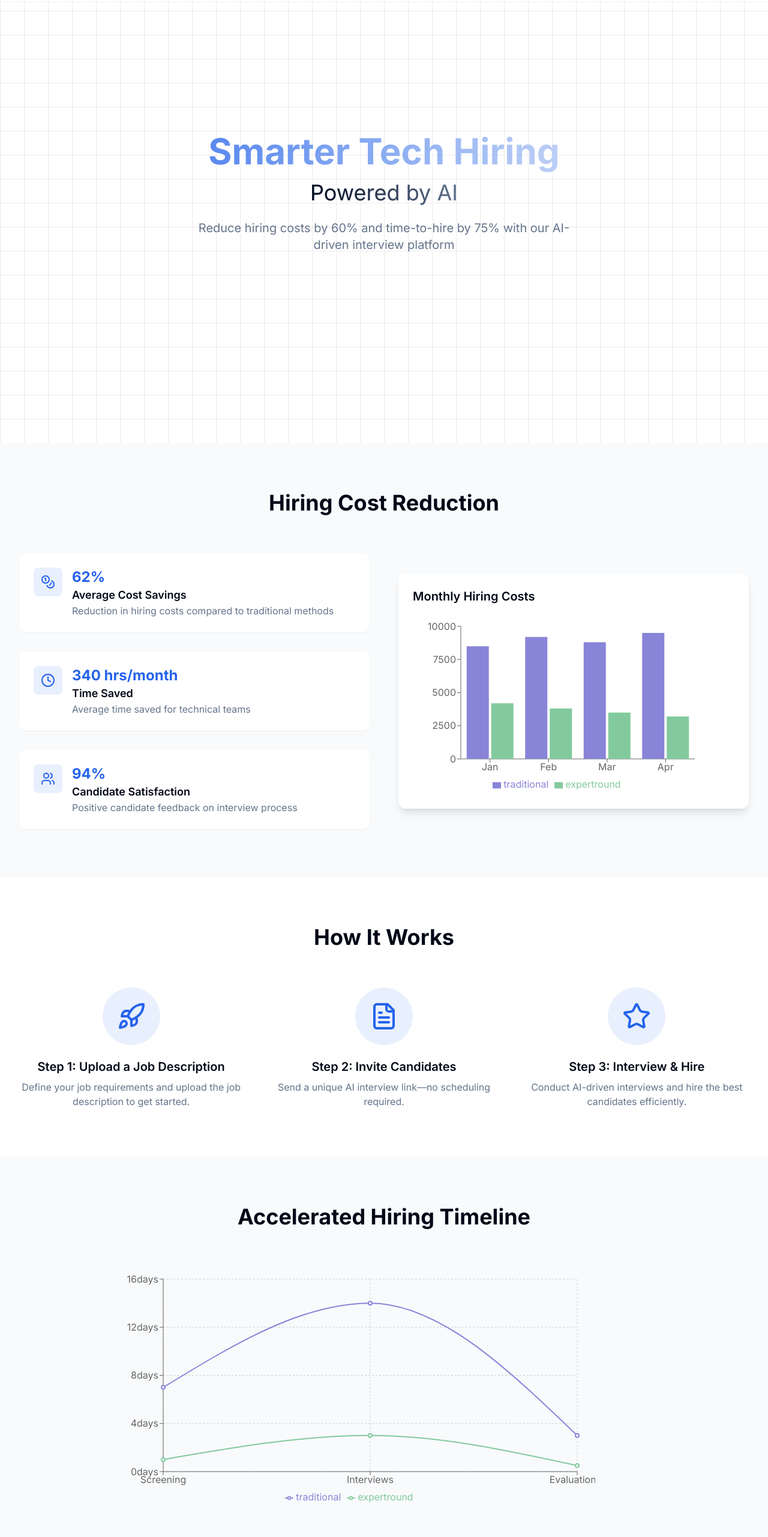
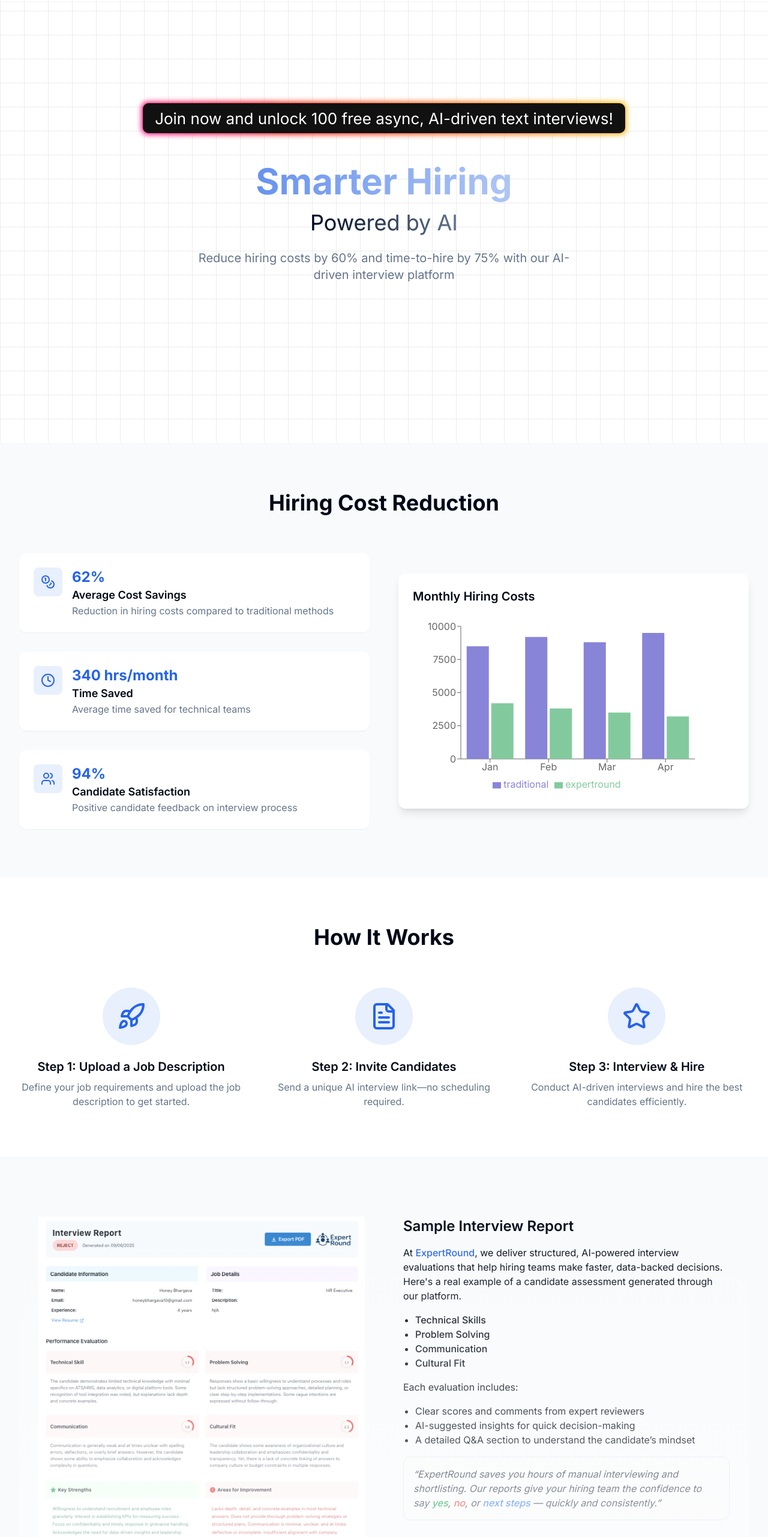
Before and after one commit to Algogi/expertround-public, a Next.js app: page / in a window 1280 px wide. Shown: the part 62-2624 px from the top of the page at 60% size. Built offline with nearby package versions, Linux system fonts and the light colour scheme.

Commit message:
Ready for marketing

```diff
--- a/app/globals.css
+++ b/app/globals.css
@@ -48,7 +48,70 @@
 		--ring: 224.3 76.3% 48%;
 	}
 }
+.glow-on-hover {
+	font-size: 26px;
+	height: 50px;
+	border: none;
+	outline: none;
+	color: #fff;
+	background: #111;
+	cursor: pointer;
+	position: relative;
+	z-index: 0;
+	border-radius: 10px;
+	margin-bottom: 50px;
+	padding: 0 20px;
+}
 
+.glow-on-hover:before {
+	content: '';
+	background: linear-gradient(45deg, #ff0000, #ff7300, #fffb00, #48ff00, #00ffd5, #002bff, #7a00ff, #ff00c8, #ff0000);
+	position: absolute;
+	top: -2px;
+	left: -2px;
+	background-size: 400%;
+	z-index: -1;
+	filter: blur(5px);
+	width: calc(100% + 4px);
+	height: calc(100% + 4px);
+	animation: glowing 20s linear infinite;
+	opacity: 0;
+	transition: opacity 0.3s ease-in-out;
+	border-radius: 10px;
+	opacity: 1;
+}
+
+.glow-on-hover:active {
+	color: #000;
+}
+
+.glow-on-hover:active:after {
+	background: transparent;
+}
+
+.glow-on-hover:after {
+	z-index: -1;
+	content: '';
+	position: absolute;
+	width: 100%;
+	height: 100%;
+	background: #111;
+	left: 0;
+	top: 0;
+	border-radius: 10px;
+}
+
+@keyframes glowing {
+	0% {
+		background-position: 0 0;
+	}
+	50% {
+		background-position: 400% 0;
+	}
+	100% {
+		background-position: 0 0;
+	}
+}
 @layer base {
 	* {
 		@apply border-border;
--- a/app/page.tsx
+++ b/app/page.tsx
@@ -61,7 +61,6 @@
 					</div>
 				</div>
 			</nav>
-
 			{/* Hero Section */}
 			<section className="relative h-screen flex items-center justify-center">
 				<AnimatedBackground />
@@ -71,8 +70,13 @@
 						animate={{ opacity: 1, y: 0 }}
 						transition={{ duration: 0.8 }}
 					>
+						<Link href="https://app.expertround.com/signup">
+							<button className="glow-on-hover">
+								Join now and unlock 100 free async, AI-driven text interviews!
+							</button>
+						</Link>
 						<h1 className="text-5xl md:text-6xl font-bold bg-gradient-to-r from-primary to-secondary bg-clip-text text-transparent mb-6">
-							Smarter Tech Hiring
+							Smarter Hiring
 							<br />
 							<span className="text-3xl md:text-4xl font-normal bg-gradient-to-r from-foreground to-muted-foreground bg-clip-text text-transparent">
 								Powered by AI
@@ -88,7 +92,6 @@
 					</motion.div>
 				</div>
 			</section>
-
 			{/* Cost Savings Section */}
 			<section className="py-20 bg-muted/50">
 				<div className="container">
@@ -133,7 +136,6 @@
 					</div>
 				</div>
 			</section>
-
 			{/* How It Works Section */}
 			<section className="py-20">
 				<div className="container">
@@ -169,29 +171,65 @@
 					</div>
 				</div>
 			</section>
-
-			{/* Demo Video Section
-			<section className="py-20">
+			<section className="py-20 bg-muted/50">
 				<div className="container">
 					<motion.div
 						initial={{ opacity: 0 }}
 						whileInView={{ opacity: 1 }}
 						viewport={{ once: true }}
-						className="relative aspect-video bg-muted rounded-2xl shadow-xl overflow-hidden"
+						className="relative rounded-2xl flex justify-center items-stretch py-5 md:flex-col lg:flex-row"
 					>
-						<iframe
-							className="w-full h-full"
-							src="https://www.youtube.com/embed/your-demo-video-id"
-							title="expertRound Platform Demo"
-							allowFullScreen
-						/>
+						<div className="container">
+							<img src="/report.png" alt="Sample Report" />
+						</div>
+						<div className="container">
+							<h2 className="text-2xl font-semibold mb-4">Sample Interview Report</h2>
+							<p className=" mb-4">
+								At <span className="font-medium text-blue-600">ExpertRound</span>, we deliver
+								structured, AI-powered interview evaluations that help hiring teams make faster,
+								data-backed decisions. Here's a real example of a candidate assessment generated through
+								our platform.
+							</p>
+
+							<ul className="list-disc pl-5  mb-4">
+								<li>
+									<span className="font-medium">Technical Skills</span>
+								</li>
+								<li>
+									<span className="font-medium">Problem Solving</span>
+								</li>
+								<li>
+									<span className="font-medium">Communication</span>
+								</li>
+								<li>
+									<span className="font-medium">Cultural Fit</span>
+								</li>
+							</ul>
+
+							<p className=" mb-4">Each evaluation includes:</p>
+							<ul className="list-disc pl-5  mb-4">
+								<li>Clear scores and comments from expert reviewers</li>
+								<li>AI-suggested insights for quick decision-making</li>
+								<li>A detailed Q&A section to understand the candidate’s mindset</li>
+							</ul>
+
+							<div className="bg-gray-50 p-4 rounded-xl border border-gray-200 mb-4">
+								<p className="text-gray-700 italic">
+									“ExpertRound saves you hours of manual interviewing and shortlisting. Our reports
+									give your hiring team the confidence to say{' '}
+									<span className="text-green-600 font-medium">yes</span>,{' '}
+									<span className="text-red-500 font-medium">no</span>, or{' '}
+									<span className="text-blue-500 font-medium">next steps</span> — quickly and
+									consistently.”
+								</p>
+							</div>
+						</div>
 						<div className="absolute inset-0 bg-gradient-to-t from-background/80 to-transparent" />
 					</motion.div>
 				</div>
-			</section> */}
-
+			</section>
 			{/* Hiring Timeline Section */}
-			<section className="py-20 bg-muted/50">
+			<section className="py-20">
 				<div className="container">
 					<h2 className="text-4xl font-bold text-center mb-16">Accelerated Hiring Timeline</h2>
 					<div className="max-w-4xl mx-auto">
@@ -212,9 +250,8 @@
 					</div>
 				</div>
 			</section>
-
 			{/* Features Section */}
-			<section className="py-20">
+			<section className="py-20 bg-muted/50">
 				<div className="container">
 					<h2 className="text-4xl font-bold text-center mb-16">Platform Features</h2>
 
@@ -324,7 +361,6 @@
 					</div>
 				</div>
 			</section>
-
 			<footer className="border-t py-8 mt-20">
 				<div className="container text-center text-sm text-muted-foreground">
 					© 2025 expertRound.com. All rights reserved.
```
Also changed, not shown: public/report.png (added).
